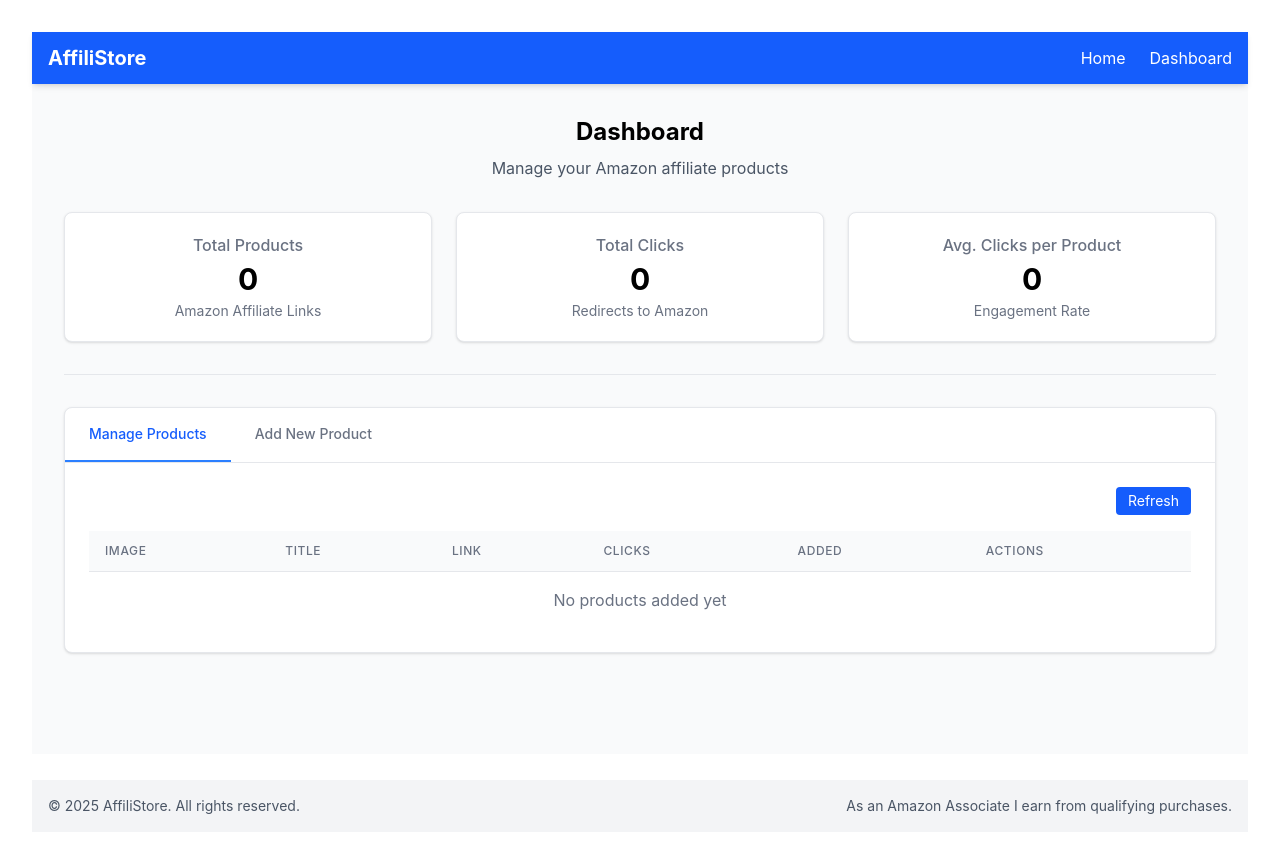
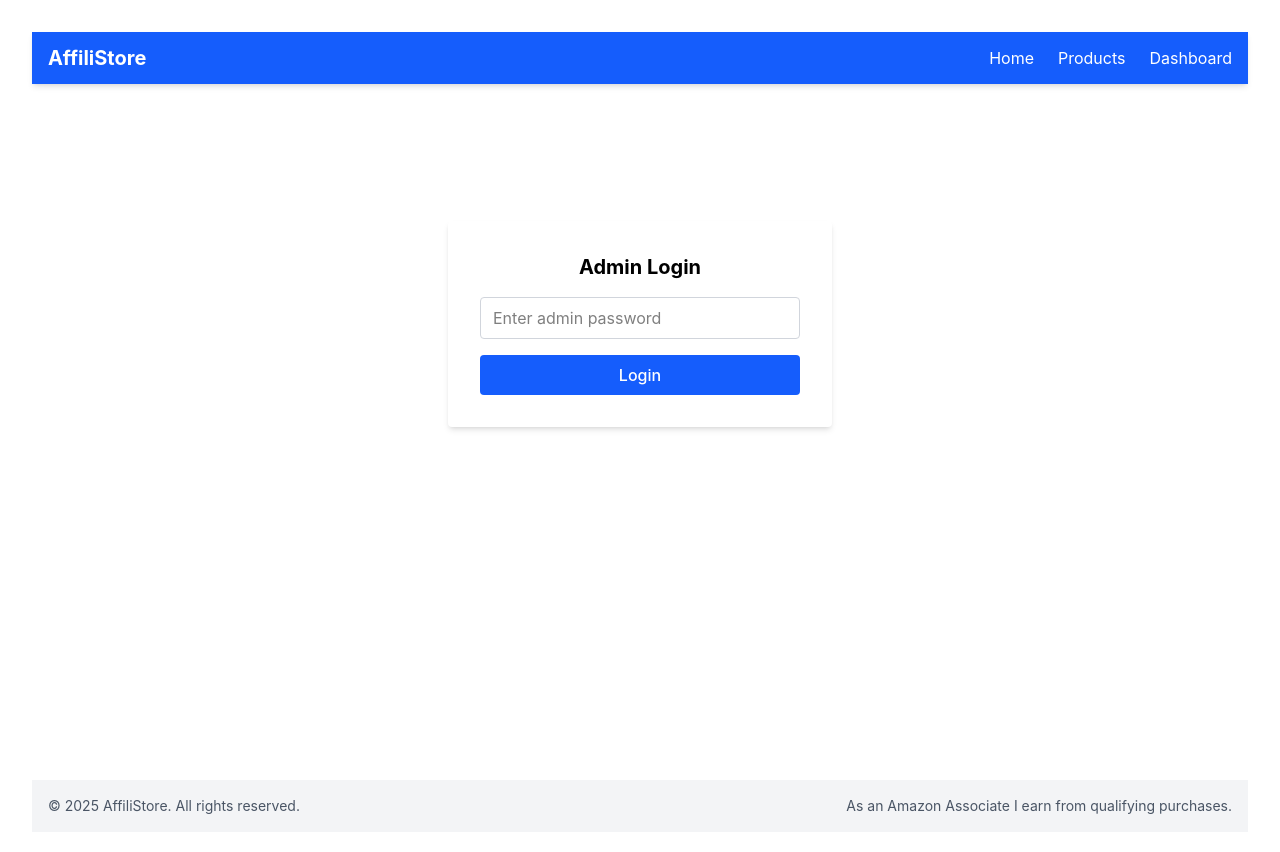
Before and after one commit to AKBiradar02/affliate_ecom, a React (Vite) app: page /dashboard in a window 1280 px wide. Shown: the top 852 px of the page. Built offline with nearby package versions, Linux system fonts and the light colour scheme.

Commit message:
Admin-only dashboard and public products page

```diff
--- a/src/App.jsx
+++ b/src/App.jsx
@@ -4,6 +4,7 @@ import Navbar from './components/Navbar';
 import Footer from './components/Footer';
 import Home from './pages/Home';
 import Dashboard from './pages/Dashboard';
+import ProductsPage from './pages/ProductsPage';
 import './App.css';
 
 function App() {
@@ -36,6 +37,7 @@ function App() {
           <Routes>
             <Route path="/" element={<Home />} />
             <Route path="/dashboard" element={<Dashboard />} />
+            <Route path="/products" element={<ProductsPage />} />
           </Routes>
         </main>
         <Footer />
--- a/src/components/Navbar.jsx
+++ b/src/components/Navbar.jsx
@@ -15,7 +15,12 @@ function Navbar() {
           >
             Home
           </Link>
-
+          <Link
+            to="/products"
+            className="text-white hover:text-blue-100 transition-colors"
+          >
+            Products
+          </Link>
           <Link
             to="/dashboard"
             className="text-white hover:text-blue-100 transition-colors"
--- a/src/pages/Dashboard.jsx
+++ b/src/pages/Dashboard.jsx
@@ -3,9 +3,14 @@ import ProductManager from '../components/Dashboard/ProductManager';
 import AddProductForm from '../components/AddProductForm';
 import { getAffiliateLinks } from '../utils/affiliateUtils';
 
+const ADMIN_PASSWORD = 'admin123'; // You can change this password
+
 function Dashboard() {
   const [refreshTrigger, setRefreshTrigger] = useState(0);
   const [activeTab, setActiveTab] = useState('manage');
+  const [isLoggedIn, setIsLoggedIn] = useState(false);
+  const [password, setPassword] = useState('');
+  const [error, setError] = useState('');
 
   const handleProductAdded = () => {
     setRefreshTrigger(prev => prev + 1);
@@ -17,6 +22,40 @@ function Dashboard() {
   const clickData = JSON.parse(localStorage.getItem('clickData') || '{}');
   const totalClicks = Object.values(clickData).reduce((sum, clicks) => sum + clicks, 0);
   const avgClicks = totalProducts > 0 ? (totalClicks / totalProducts).toFixed(1) : '0';
+
+  const handleLogin = (e) => {
+    e.preventDefault();
+    if (password === ADMIN_PASSWORD) {
+      setIsLoggedIn(true);
+      setError('');
+    } else {
+      setError('Incorrect password');
+    }
+  };
+
+  if (!isLoggedIn) {
+    return (
+      <div className="flex items-center justify-center min-h-[60vh]">
+        <form onSubmit={handleLogin} className="bg-white p-8 rounded shadow-md w-full max-w-sm">
+          <h2 className="text-xl font-bold mb-4 text-center">Admin Login</h2>
+          {error && <div className="mb-3 text-red-600 text-sm">{error}</div>}
+          <input
+            type="password"
+            placeholder="Enter admin password"
+            className="w-full px-3 py-2 border border-gray-300 rounded mb-4 focus:outline-none focus:ring-2 focus:ring-blue-500"
+            value={password}
+            onChange={e => setPassword(e.target.value)}
+          />
+          <button
+            type="submit"
+            className="w-full py-2 px-4 rounded bg-blue-600 text-white font-medium hover:bg-blue-700 transition-colors"
+          >
+            Login
+          </button>
+        </form>
+      </div>
+    );
+  }
 
   return (
     <div className="bg-gray-50 min-h-[calc(100vh-130px)] py-8 px-4">
--- /dev/null
+++ b/src/pages/ProductsPage.jsx
@@ -0,0 +1,14 @@
+import ProductList from '../components/ProductList';
+
+function ProductsPage() {
+  return (
+    <div className="bg-gray-50 min-h-[calc(100vh-130px)] py-8 px-4">
+      <div className="max-w-7xl mx-auto">
+        <h1 className="text-3xl font-bold mb-8 text-center">All Products</h1>
+        <ProductList />
+      </div>
+    </div>
+  );
+}
+
+export default ProductsPage;
```
Also changed, not shown: requirements.txt (added), 1 other file (tests, documents, lock files or other folders).
